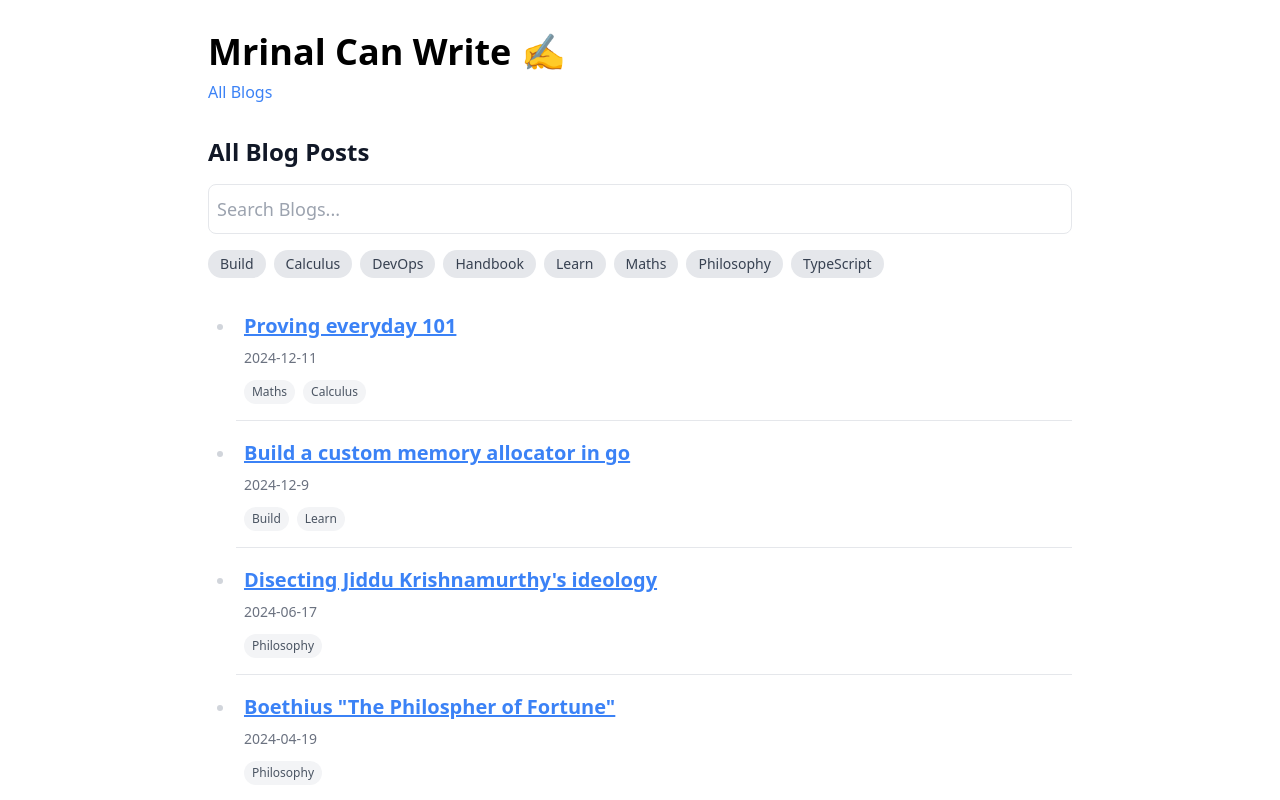
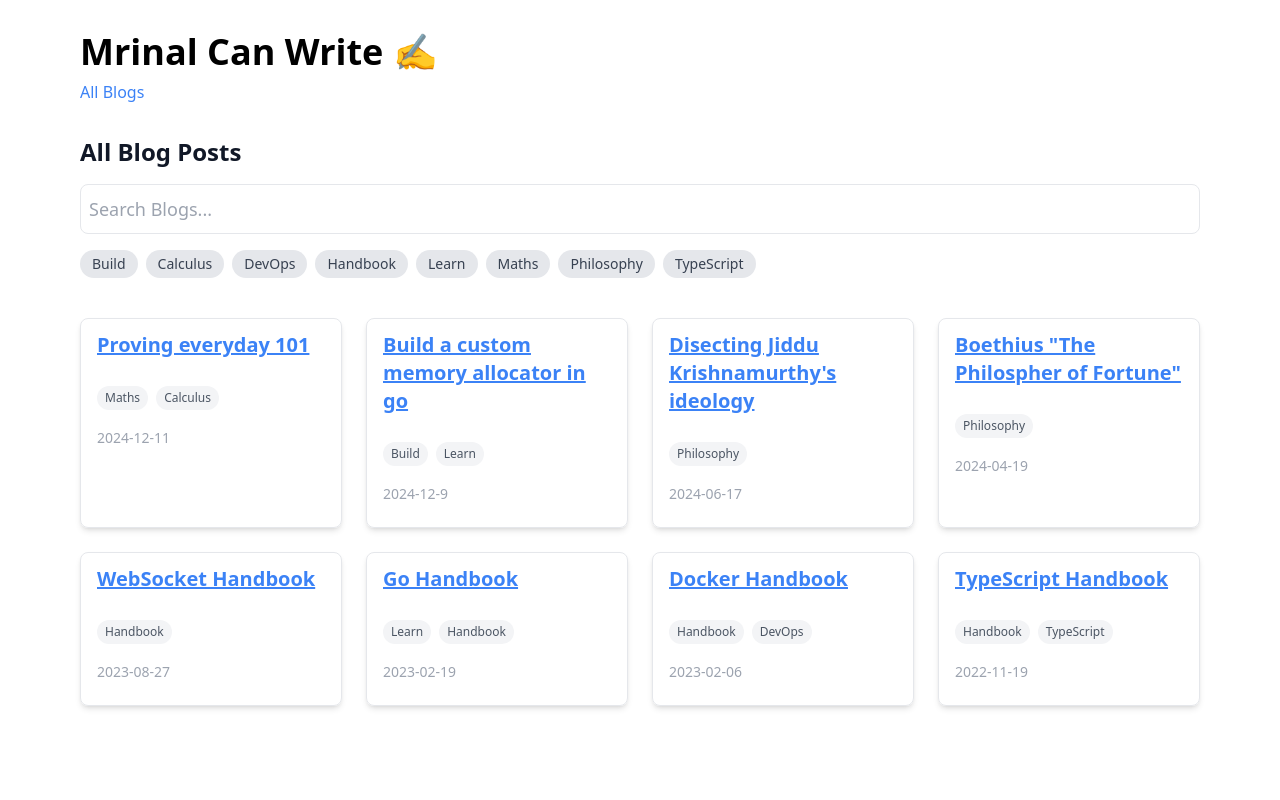
Before and after one commit to mrinalxdev/mrinalxblogs, a Next.js app: page /blogs in a window 1280 px wide. Shown: the top 800 px of the page. Built offline with nearby package versions, Linux system fonts and the light colour scheme.

Commit message:
proving day 4

```diff
--- a/src/components/BlogLayout.tsx
+++ b/src/components/BlogLayout.tsx
@@ -2,7 +2,7 @@ import Link from 'next/link'
 
 export default function BlogLayout({ children }: { children: React.ReactNode }) {
   return (
-    <div className="max-w-4xl mx-auto px-4 py-8 bg-white">
+    <div className="max-w-6xl mx-auto px-4 py-8">
       <header className="mb-8">
         <h1 className="text-4xl font-bold mb-2">
           <Link href="/">Mrinal Can Write ✍️</Link>
--- a/src/components/BlogList.tsx
+++ b/src/components/BlogList.tsx
@@ -30,7 +30,7 @@ export default function BlogList({ initialBlogs }: BlogListProps) {
   return (
     <>
       <SearchBar onSearch={handleSearch} availableTags={allTags} />
-      <ul className="space-y-4">
+      {/* <ul className="space-y-4">
         {filteredBlogs.map((blog) => (
           <li key={blog.slug} className="border-b pb-4">
             <Link
@@ -54,7 +54,38 @@ export default function BlogList({ initialBlogs }: BlogListProps) {
             )}
           </li>
         ))}
-      </ul>
+      </ul> */}
+
+      <div className="container mx-auto py-2">
+        <div className="grid grid-cols-1 gap-6 sm:grid-cols-2 lg:grid-cols-4">
+          {filteredBlogs.map((blog) => (
+            <div
+              key={blog.slug}
+              className="py-1 px-4 border rounded-lg shadow-md"
+            >
+              <Link
+                href={`/blogs/${blog.slug}`}
+                className="text-xl font-semibold text-blue-500 hover:underline block py-2 text-[19px]"
+              >
+                {blog.title}
+              </Link>
+              <p className="text-sm text-gray-500 mb-2">
+                <span className="mt-2 flex gap-2">
+                  {blog.tags.map((tag) => (
+                    <span
+                      key={tag}
+                      className="bg-gray-100 text-gray-600 px-2 py-1 rounded-full text-xs"
+                    >
+                      {tag}
+                    </span>
+                  ))}
+                </span>
+              </p>
+              <p className="text-sm text-gray-400">{blog.date}</p>
+            </div>
+          ))}
+        </div>
+      </div>
     </>
   );
 }
```
